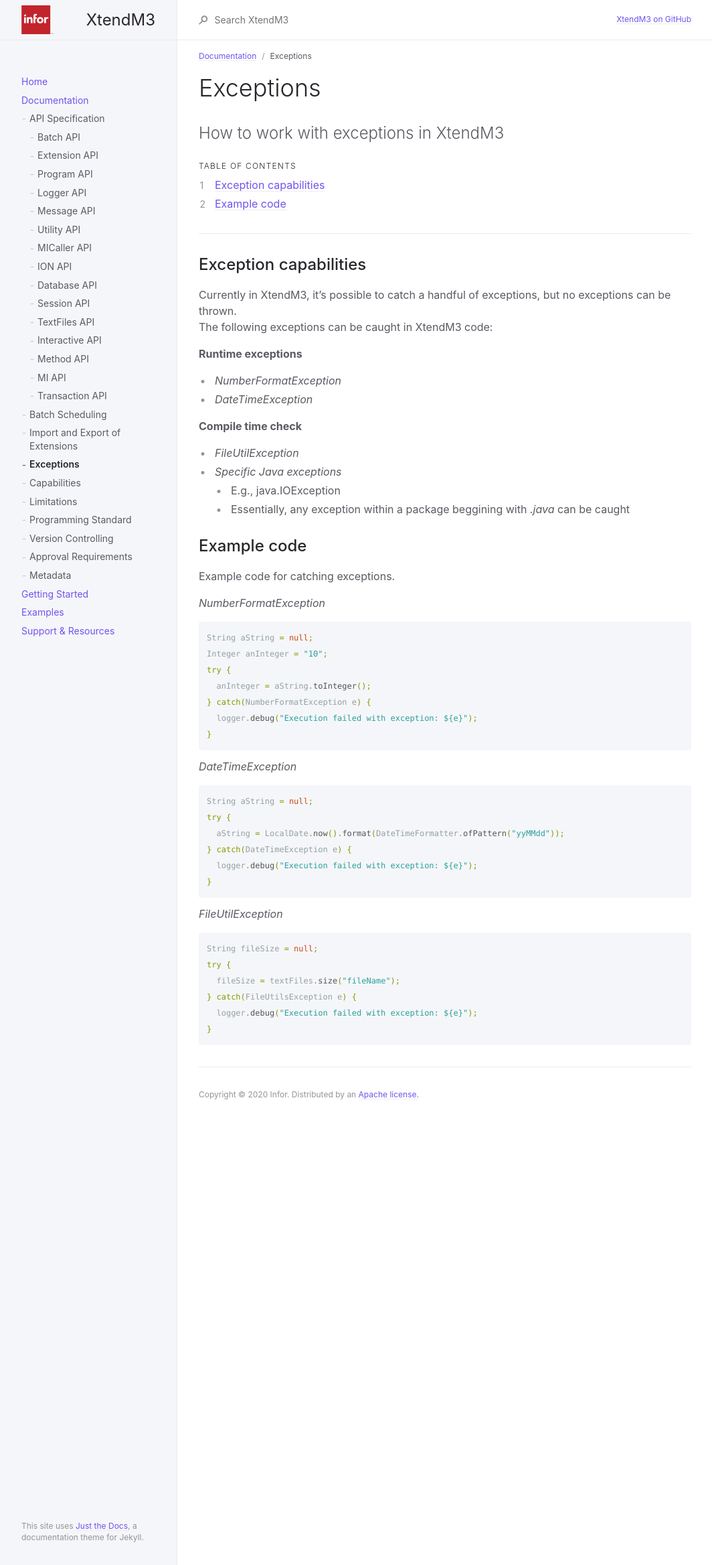
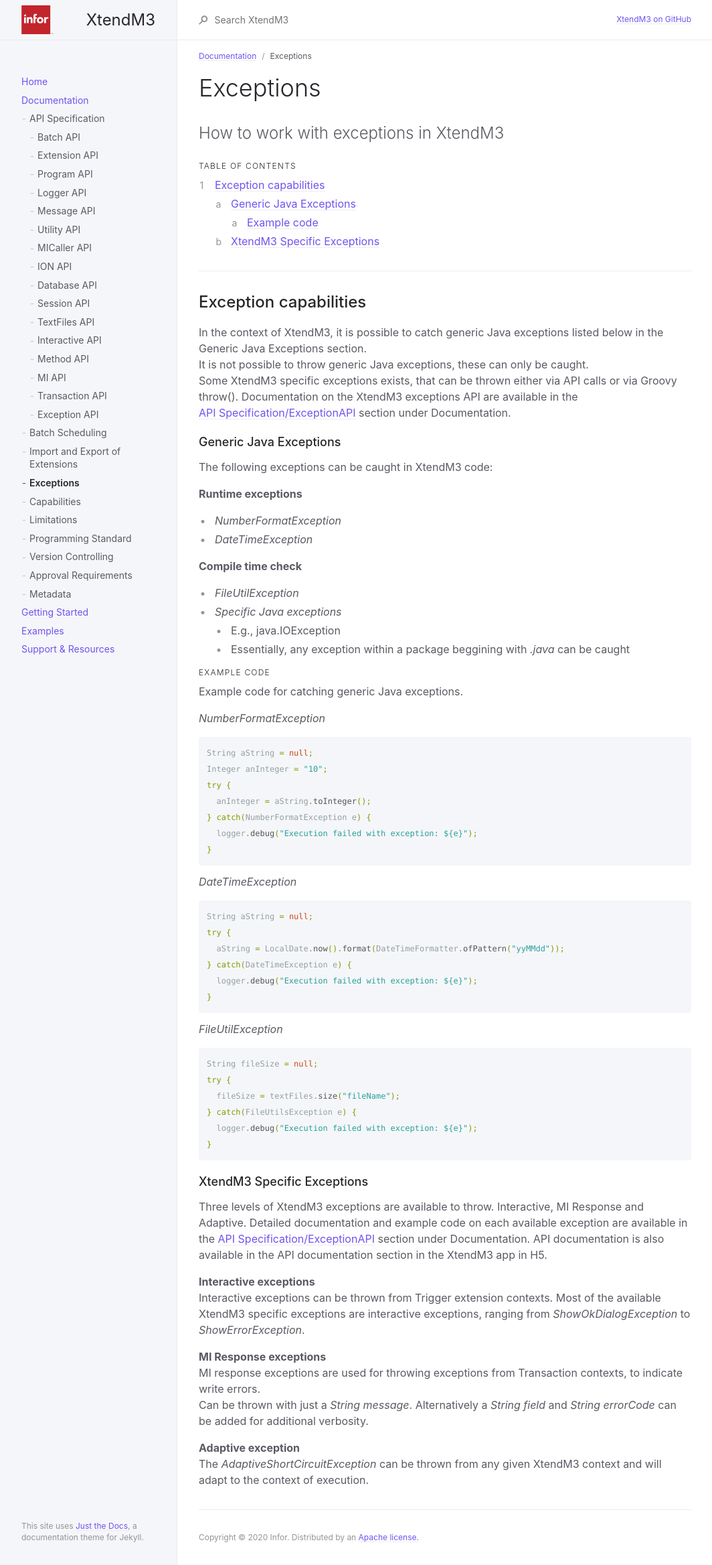
Before and after one commit to infor-cloud/xtendm3, a Jekyll site: the page built from docs/documentation/exceptions.md, in a window 1280 px wide. Shown: the whole page at 67% size, without its empty margins (107-1171 px from the left). Built offline with Jekyll 4.4.1, drawn with Linux system fonts in a browser that asks for light colours.

Commit message:
Added documentation for new XtendM3 specific exceptions

````diff
--- a/docs/documentation/exceptions.md
+++ b/docs/documentation/exceptions.md
@@ -20,7 +20,11 @@ How to work with exceptions in XtendM3
 ---
 
 ## Exception capabilities
-Currently in XtendM3, it's possible to catch a handful of exceptions, but no exceptions can be thrown.<br/>
+In the context of XtendM3, it is possible to catch generic Java exceptions listed below in the Generic Java Exceptions section.<br/>
+It is not possible to throw generic Java exceptions, these can only be caught.<br>
+Some XtendM3 specific exceptions exists, that can be thrown either via API calls or via Groovy throw(). Documentation on the XtendM3 exceptions API are available in the [API Specification/ExceptionAPI](../api-specification/exception-api) section under Documentation.
+
+### Generic Java Exceptions
 The following exceptions can be caught in XtendM3 code:<br/>
 
 **Runtime exceptions**
@@ -33,8 +37,8 @@ The following exceptions can be caught in XtendM3 code:<br/>
   - E.g., java.IOException
   - Essentially, any exception within a package beggining with *.java* can be caught
 
-## Example code
-Example code for catching exceptions.<br/>
+#### Example code
+Example code for catching generic Java exceptions.<br/>
 
 *NumberFormatException*
 ```groovy
@@ -66,3 +70,16 @@ try {
   logger.debug("Execution failed with exception: ${e}");
 }
 ```
+
+### XtendM3 Specific Exceptions
+Three levels of XtendM3 exceptions are available to throw. Interactive, MI Response and Adaptive. Detailed documentation and example code on each available exception are available in the [API Specification/ExceptionAPI](../api-specification/exception-api) section under Documentation. API documentation is also available in the API documentation section in the XtendM3 app in H5.
+
+**Interactive exceptions**<br/>
+Interactive exceptions can be thrown from Trigger extension contexts. Most of the available XtendM3 specific exceptions are interactive exceptions, ranging from *ShowOkDialogException* to *ShowErrorException*.
+
+**MI Response exceptions**<br/>
+MI response exceptions are used for throwing exceptions from Transaction contexts, to indicate write errors.<br/>
+Can be thrown with just a *String message*. Alternatively a *String field* and *String errorCode* can be added for additional verbosity.
+
+**Adaptive exception**<br/>
+The *AdaptiveShortCircuitException* can be thrown from any given XtendM3 context and will adapt to the context of execution.
````
Also changed, not shown: docs/documentation/api-specification/exception-api.md (added, +163 -0 lines).
